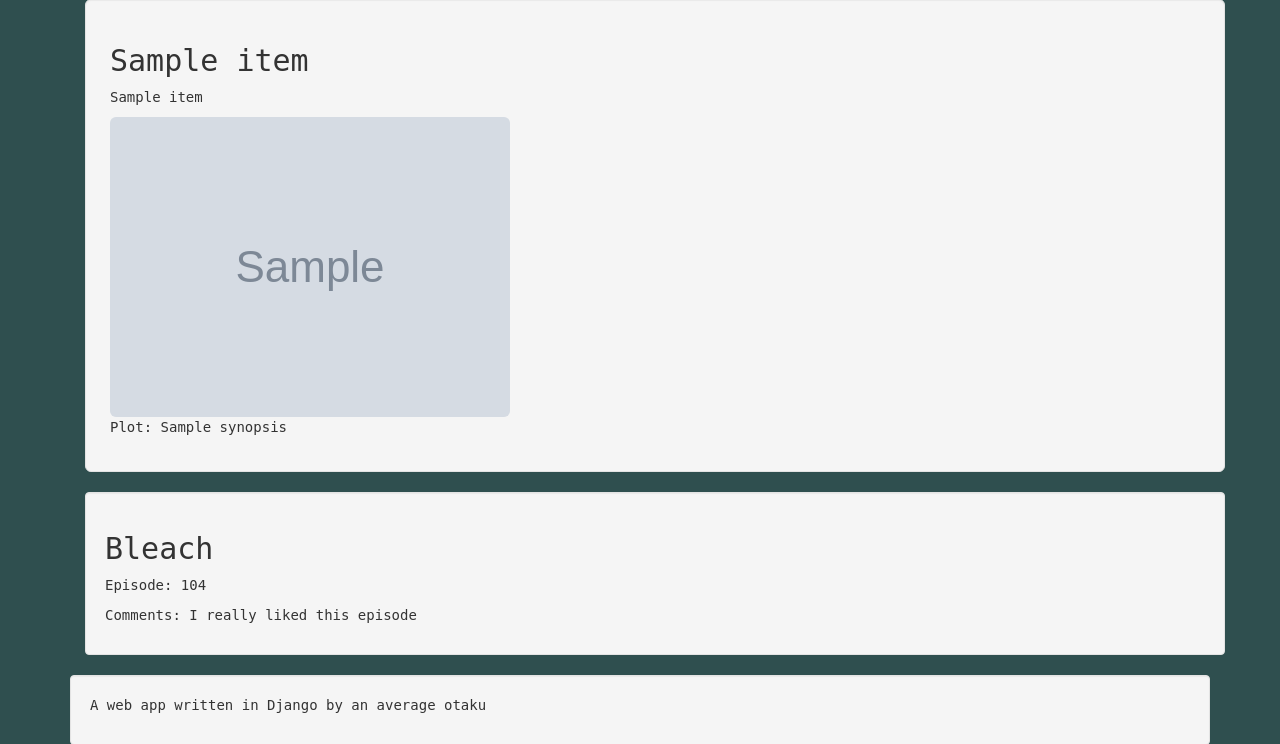
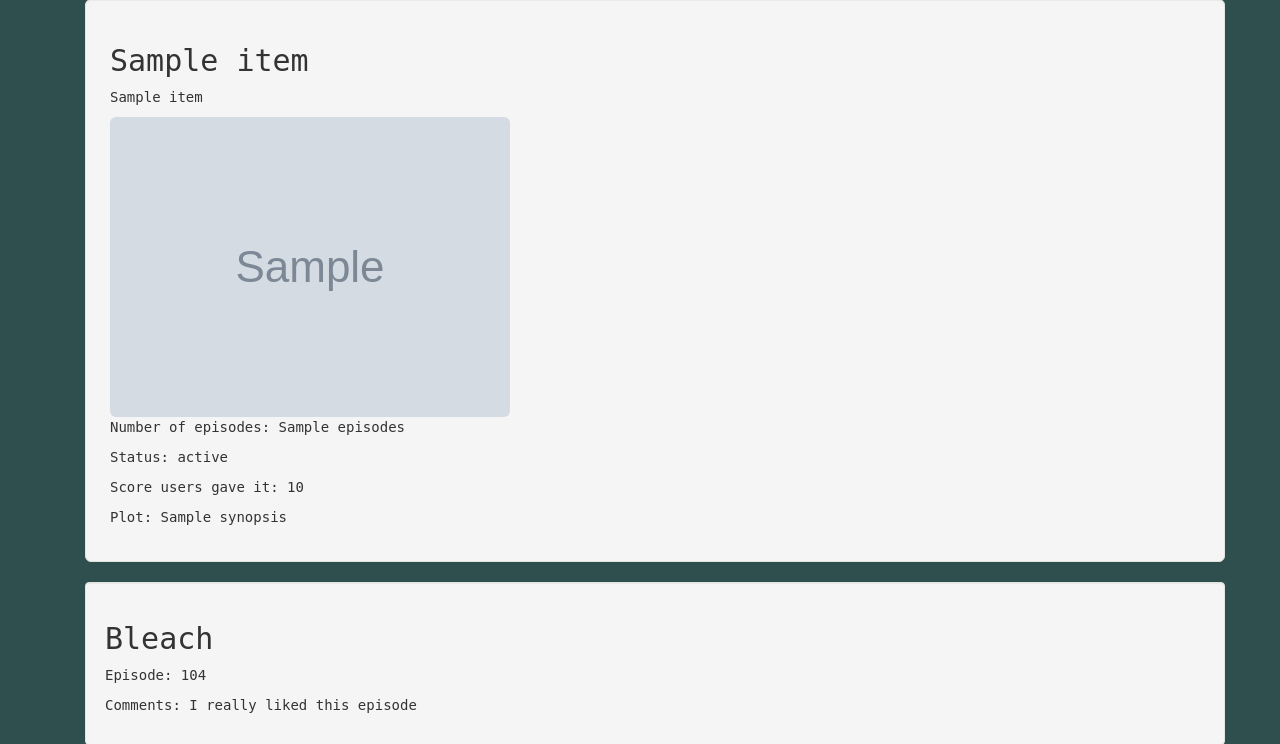
Before and after one commit to qaalib101/animeClub, a Django app: page /anime/detail/269/ in a window 1280 px wide. Shown: the part 290-1034 px from the top of the page. Run offline with Django 3.2, Linux system fonts and the light colour scheme; a user stored in the database is signed in; data comes from the database, SQL or seed files in the repository; tables that the repository leaves empty hold one stand-in row (values such as "Sample post"); grey boxes marked "Sample" are stand-in pictures; a database or web service that is not in the repository returns one stand-in record (values such as "Sample title"); data that the repository does not hold is empty; some libraries are stand-ins or nearby versions.

Commit message:
heroku config and added more details to anime detail page

```diff
--- a/anime_reviews/templates/anime_reviews/base.html
+++ b/anime_reviews/templates/anime_reviews/base.html
@@ -14,7 +14,7 @@
     <script src="https://maxcdn.bootstrapcdn.com/bootstrap/3.4.0/js/bootstrap.min.js"></script>
 
 
-    <link rel="stylesheet" href="{% static 'css/base.css' %}">
+    <link rel="stylesheet" href="{% static 'anime_reviews/css/base.css' %}">
 </head>
 <div class="container">
     <div class="jumbotron">
--- a/anime_reviews/templates/anime_reviews/reviews/anime_detail.html
+++ b/anime_reviews/templates/anime_reviews/reviews/anime_detail.html
@@ -8,6 +8,9 @@
 
             <img class="img-rounded" id="anime_image" src={{ show.image_url }}>
 
+            <p>Number of episodes: {{ show.episodes }}</p>
+            <p>Status: {{ show.status }}</p>
+            <p>Score users gave it: {{ show.score }}</p>
             <p>Plot: {{ show.synopsis }}</p>
         </div>
         {% for review in reviews %}
```
Also changed, not shown: README.md, static/anime_reviews/css/base.css (renamed from static/css/base.css).
